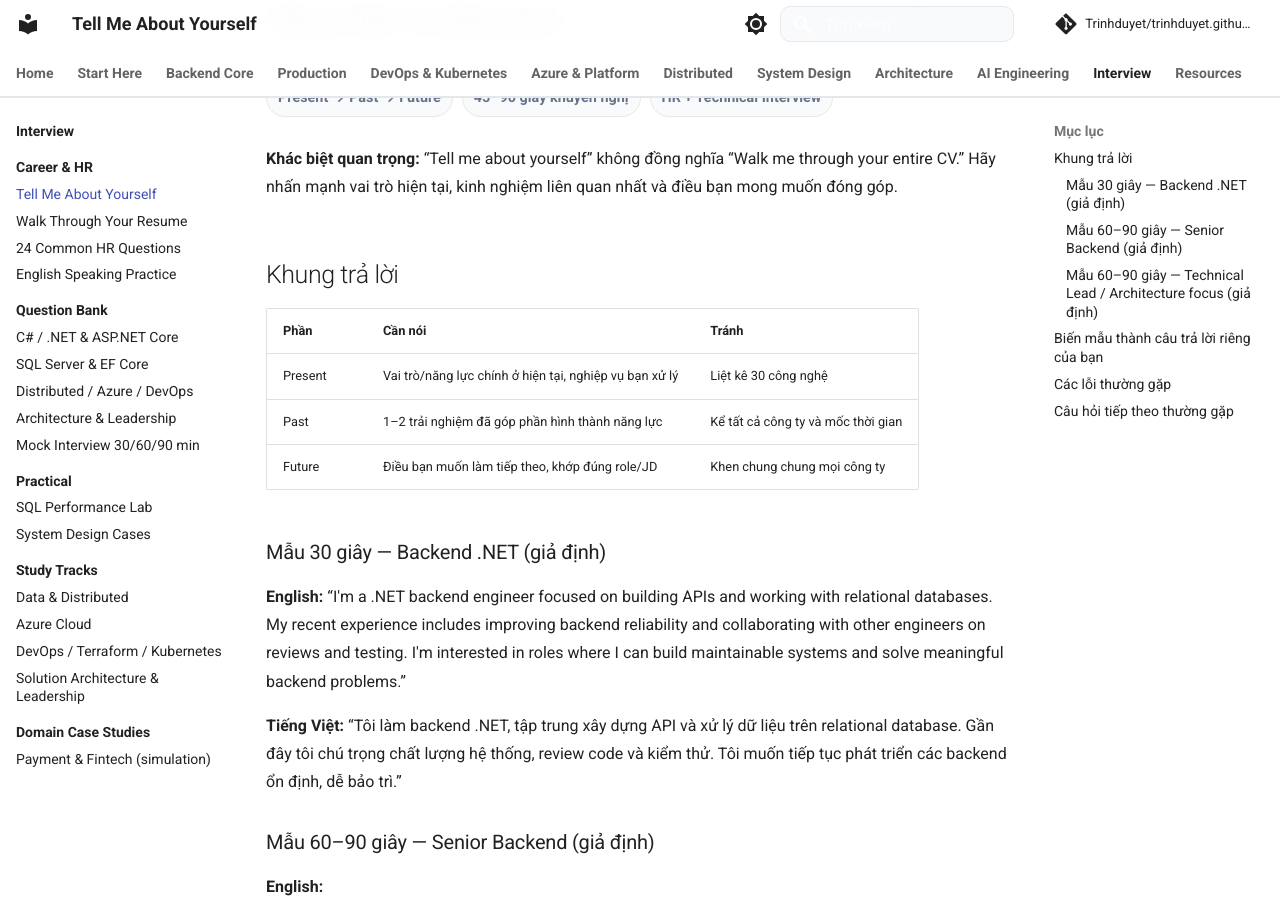
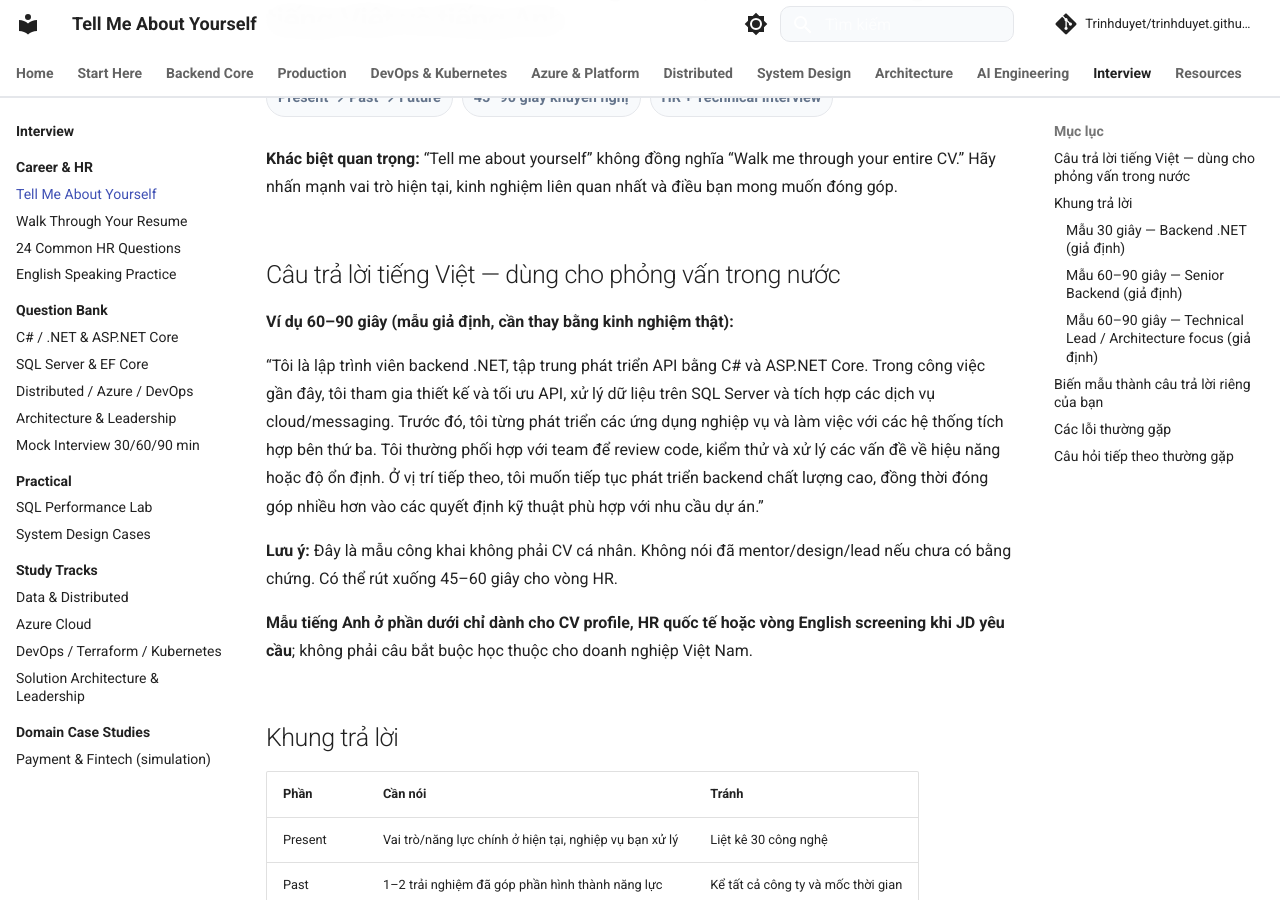
Before and after one commit to Trinhduyet/trinhduyet.github.io, an MkDocs documentation site: the page built from docs/interview/career/tell-me-about-yourself.md, in a window 1280 px wide and 900 px high, scrolled down 221 px. Built offline with MkDocs 1.6.1 and Material for MkDocs 9.7.7, drawn with Linux system fonts in a browser that asks for light colours; comment, search, counter and statistics services are not loaded.

Commit message:
feat(interview): Vietnamese-first preparation and Senior Tech Lead job question navigation

```diff
--- a/docs/interview/career/tell-me-about-yourself.md
+++ b/docs/interview/career/tell-me-about-yourself.md
@@ -3,6 +3,16 @@
 <div class="lesson-meta"><span>Present → Past → Future</span><span>45–90 giây khuyến nghị</span><span>HR + Technical Interview</span></div>
 
 **Khác biệt quan trọng:** “Tell me about yourself” không đồng nghĩa “Walk me through your entire CV.” Hãy nhấn mạnh vai trò hiện tại, kinh nghiệm liên quan nhất và điều bạn mong muốn đóng góp.
+
+## Câu trả lời tiếng Việt — dùng cho phỏng vấn trong nước
+
+**Ví dụ 60–90 giây (mẫu giả định, cần thay bằng kinh nghiệm thật):**
+
+“Tôi là lập trình viên backend .NET, tập trung phát triển API bằng C# và ASP.NET Core. Trong công việc gần đây, tôi tham gia thiết kế và tối ưu API, xử lý dữ liệu trên SQL Server và tích hợp các dịch vụ cloud/messaging. Trước đó, tôi từng phát triển các ứng dụng nghiệp vụ và làm việc với các hệ thống tích hợp bên thứ ba. Tôi thường phối hợp với team để review code, kiểm thử và xử lý các vấn đề về hiệu năng hoặc độ ổn định. Ở vị trí tiếp theo, tôi muốn tiếp tục phát triển backend chất lượng cao, đồng thời đóng góp nhiều hơn vào các quyết định kỹ thuật phù hợp với nhu cầu dự án.”
+
+**Lưu ý:** Đây là mẫu công khai không phải CV cá nhân. Không nói đã mentor/design/lead nếu chưa có bằng chứng. Có thể rút xuống 45–60 giây cho vòng HR.
+
+**Mẫu tiếng Anh ở phần dưới chỉ dành cho CV profile, HR quốc tế hoặc vòng English screening khi JD yêu cầu**; không phải câu bắt buộc học thuộc cho doanh nghiệp Việt Nam.
 
 ## Khung trả lời
 
```
